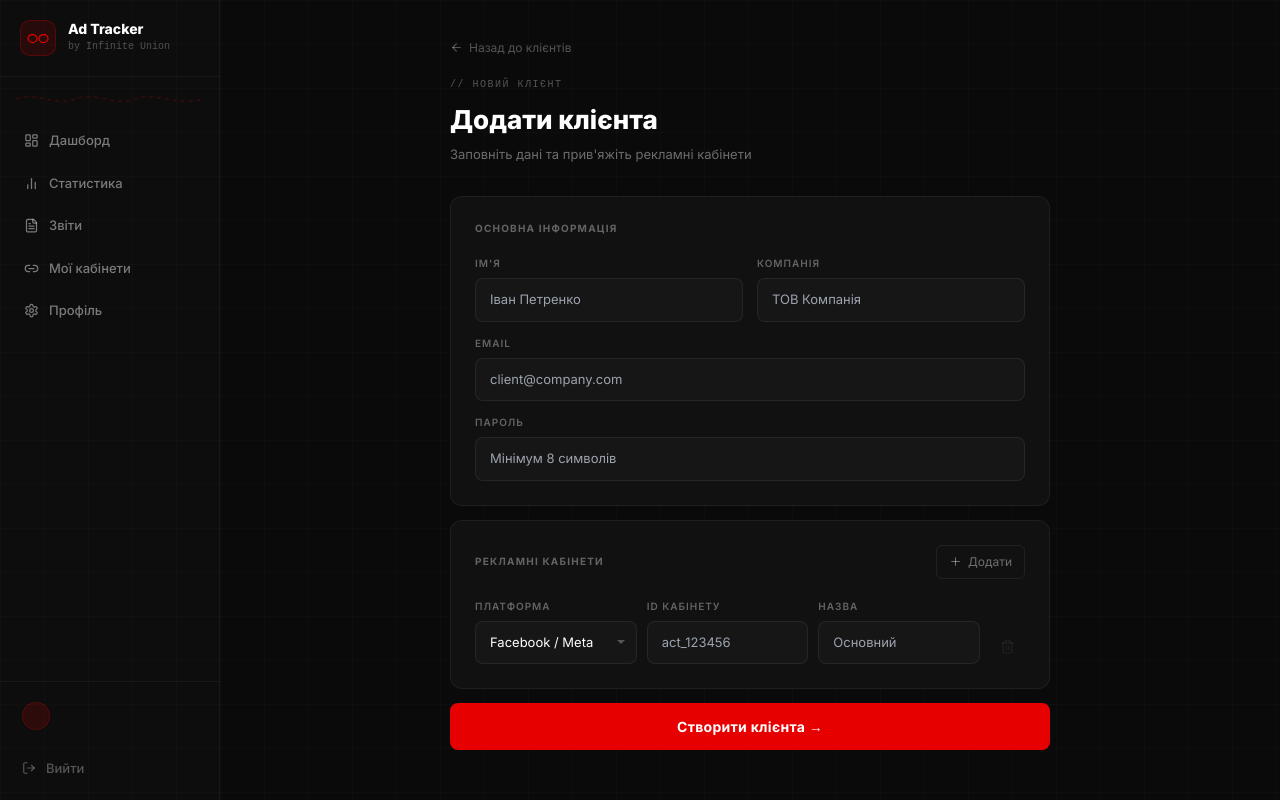
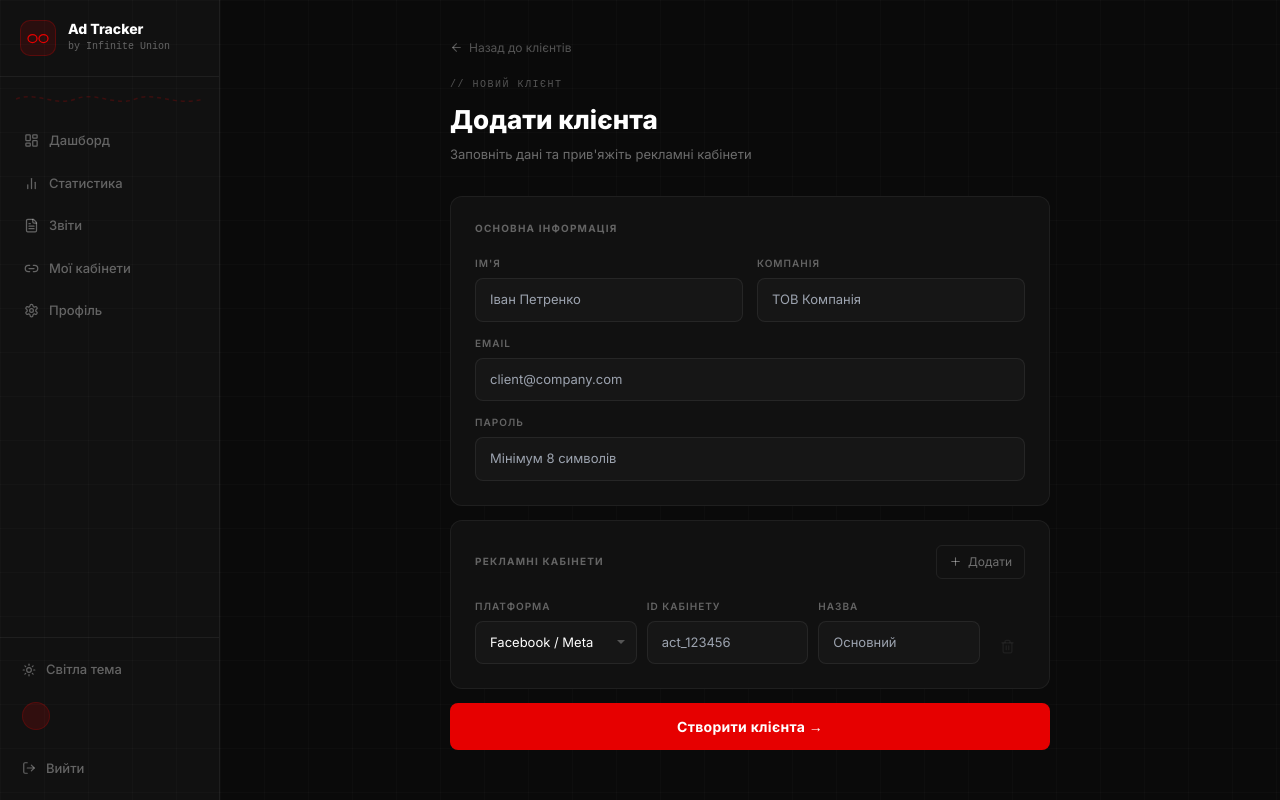
Before and after one commit to ceoinfiniteunion-cell/ad-tracker, a Next.js app: page /admin/new-client in a window 1280 px wide. Built offline with nearby package versions, Linux system fonts and the light colour scheme; no server answers.

Commit message:
feat: dark/light theme toggle with CSS variables

```diff
--- a/src/app/globals.css
+++ b/src/app/globals.css
@@ -4,13 +4,51 @@
 
 @layer base {
   * { box-sizing: border-box; }
-  body { margin: 0; padding: 0; background: #0a0a0a; color: #fff; font-family: 'Inter', -apple-system, sans-serif; -webkit-font-smoothing: antialiased; }
+
+  :root {
+    --bg: #0a0a0a;
+    --bg2: #111;
+    --bg3: #161616;
+    --bg4: #1a1a1a;
+    --border: rgba(255,255,255,0.06);
+    --border2: rgba(255,255,255,0.1);
+    --text: #ffffff;
+    --text2: rgba(255,255,255,0.6);
+    --text3: rgba(255,255,255,0.35);
+    --text4: rgba(255,255,255,0.2);
+    --accent: #e60000;
+    --accent2: rgba(230,0,0,0.12);
+    --accent3: rgba(230,0,0,0.25);
+    --scrollbar: #222;
+    --option-bg: #161616;
+  }
+
+  [data-theme="light"] {
+    --bg: #f4f4f5;
+    --bg2: #ffffff;
+    --bg3: #f0f0f0;
+    --bg4: #e8e8e8;
+    --border: rgba(0,0,0,0.08);
+    --border2: rgba(0,0,0,0.15);
+    --text: #0a0a0a;
+    --text2: rgba(0,0,0,0.6);
+    --text3: rgba(0,0,0,0.4);
+    --text4: rgba(0,0,0,0.25);
+    --accent: #e60000;
+    --accent2: rgba(230,0,0,0.08);
+    --accent3: rgba(230,0,0,0.2);
+    --scrollbar: #ccc;
+    --option-bg: #f0f0f0;
+  }
+
+  body { margin: 0; padding: 0; background: var(--bg); color: var(--text); font-family: 'Inter', -apple-system, sans-serif; -webkit-font-smoothing: antialiased; transition: background 0.3s, color 0.3s; }
   ::-webkit-scrollbar { width: 4px; }
-  ::-webkit-scrollbar-track { background: #0a0a0a; }
-  ::-webkit-scrollbar-thumb { background: #222; border-radius: 2px; }
+  ::-webkit-scrollbar-track { background: var(--bg); }
+  ::-webkit-scrollbar-thumb { background: var(--scrollbar); border-radius: 2px; }
   ::-webkit-scrollbar-thumb:hover { background: #e60000; }
   select { -webkit-appearance: none; appearance: none; }
-  option { background: #161616; color: #fff; }
+  option { background: var(--option-bg); color: var(--text); }
+
   @keyframes fadeIn { from { opacity: 0; } to { opacity: 1; } }
   @keyframes slideUp { from { opacity: 0; transform: translateY(20px); } to { opacity: 1; transform: translateY(0); } }
   @keyframes spin { to { transform: rotate(360deg); } }
--- a/src/components/layout/Providers.tsx
+++ b/src/components/layout/Providers.tsx
@@ -1,7 +1,11 @@
 'use client'
-
 import { SessionProvider } from 'next-auth/react'
+import { ThemeProvider } from '@/lib/theme'
 
 export function Providers({ children }: { children: React.ReactNode }) {
-  return <SessionProvider>{children}</SessionProvider>
+  return (
+    <SessionProvider>
+      <ThemeProvider>{children}</ThemeProvider>
+    </SessionProvider>
+  )
 }
--- a/src/components/layout/Sidebar.tsx
+++ b/src/components/layout/Sidebar.tsx
@@ -2,11 +2,13 @@
 import Link from 'next/link'
 import { usePathname } from 'next/navigation'
 import { signOut, useSession } from 'next-auth/react'
-import { Users, LayoutDashboard, LogOut, Plus, BarChart2, Settings, FileText, Zap, Link2 } from 'lucide-react'
+import { Users, LayoutDashboard, LogOut, Plus, BarChart2, Settings, FileText, Zap, Link2, Sun, Moon } from 'lucide-react'
+import { useTheme } from '@/lib/theme'
 
 export function Sidebar() {
   const pathname = usePathname()
   const { data: session } = useSession()
+  const { theme, toggle } = useTheme()
   const isAdmin = (session?.user as any)?.role === 'ADMIN'
 
   const links = isAdmin ? [
@@ -25,8 +27,8 @@ export function Sidebar() {
   ]
 
   return (
-    <aside style={{ width:'220px', minWidth:'220px', background:'#0d0d0d', borderRight:'1px solid rgba(255,255,255,0.05)', display:'flex', flexDirection:'column', height:'100vh', position:'sticky', top:0 }}>
-      <div style={{ padding:'20px', borderBottom:'1px solid rgba(255,255,255,0.05)' }}>
+    <aside style={{ width:'220px', minWidth:'220px', background:'var(--bg2)', borderRight:'1px solid var(--border)', display:'flex', flexDirection:'column', height:'100vh', position:'sticky', top:0, transition:'background 0.3s' }}>
+      <div style={{ padding:'20px', borderBottom:'1px solid var(--border)' }}>
         <div style={{ display:'flex', alignItems:'center', gap:'12px' }}>
           <div style={{ width:'36px', height:'36px', background:'rgba(230,0,0,0.12)', border:'1px solid rgba(230,0,0,0.25)', borderRadius:'10px', display:'flex', alignItems:'center', justifyContent:'center', flexShrink:0 }}>
             <svg width="22" height="11" viewBox="0 0 44 22">
@@ -35,8 +37,8 @@ export function Sidebar() {
             </svg>
           </div>
           <div>
-            <p style={{ fontWeight:800, color:'#fff', fontSize:'14px', lineHeight:1, margin:0 }}>Ad Tracker</p>
-            <p style={{ fontFamily:'monospace', fontSize:'10px', color:'rgba(255,255,255,0.28)', marginTop:'3px' }}>by Infinite Union</p>
+            <p style={{ fontWeight:800, color:'var(--text)', fontSize:'14px', lineHeight:1, margin:0 }}>Ad Tracker</p>
+            <p style={{ fontFamily:'monospace', fontSize:'10px', color:'var(--text3)', marginTop:'3px' }}>by Infinite Union</p>
           </div>
         </div>
       </div>
@@ -51,25 +53,35 @@ export function Sidebar() {
         {links.map(({ href, label, icon: Icon }) => {
           const active = pathname === href || pathname.startsWith(href + '/')
           return (
-            <Link key={href} href={href} style={{ display:'flex', alignItems:'center', gap:'10px', padding:'10px 12px', borderRadius:'8px', fontSize:'13px', fontWeight:500, textDecoration:'none', transition:'all 0.15s', background:active?'rgba(230,0,0,0.1)':'transparent', color:active?'#ff4444':'rgba(255,255,255,0.45)', borderLeft:active?'2px solid #e60000':'2px solid transparent' }}>
+            <Link key={href} href={href} style={{ display:'flex', alignItems:'center', gap:'10px', padding:'10px 12px', borderRadius:'8px', fontSize:'13px', fontWeight:500, textDecoration:'none', transition:'all 0.15s', background:active?'rgba(230,0,0,0.1)':'transparent', color:active?'#ff4444':'var(--text3)', borderLeft:active?'2px solid #e60000':'2px solid transparent' }}>
               <Icon size={15}/>{label}
             </Link>
           )
         })}
       </nav>
 
-      <div style={{ padding:'12px 10px', borderTop:'1px solid rgba(255,255,255,0.05)' }}>
+      <div style={{ padding:'12px 10px', borderTop:'1px solid var(--border)' }}>
+        <button onClick={toggle}
+          style={{ width:'100%', display:'flex', alignItems:'center', gap:'10px', padding:'10px 12px', borderRadius:'8px', fontSize:'13px', color:'var(--text3)', background:'transparent', border:'none', cursor:'pointer', transition:'all 0.15s', fontWeight:500, marginBottom:'4px' }}
+          onMouseEnter={e=>{ e.currentTarget.style.color='var(--text)'; e.currentTarget.style.background='var(--bg3)' }}
+          onMouseLeave={e=>{ e.currentTarget.style.color='var(--text3)'; e.currentTarget.style.background='transparent' }}
+        >
+          {theme==='dark' ? <Sun size={14}/> : <Moon size={14}/>}
+          {theme==='dark' ? 'Світла тема' : 'Темна тема'}
+        </button>
+
         <div style={{ padding:'8px 12px', marginBottom:'4px', borderRadius:'8px' }}>
           <div style={{ width:'28px', height:'28px', borderRadius:'50%', background:'rgba(230,0,0,0.15)', border:'1px solid rgba(230,0,0,0.2)', display:'flex', alignItems:'center', justifyContent:'center', flexShrink:0, marginBottom:'6px' }}>
             <span style={{ fontSize:'11px', fontWeight:700, color:'#e60000' }}>{session?.user?.name?.[0]?.toUpperCase()}</span>
           </div>
-          <p style={{ fontSize:'13px', fontWeight:600, color:'#fff', margin:0, overflow:'hidden', textOverflow:'ellipsis', whiteSpace:'nowrap' }}>{session?.user?.name}</p>
-          <p style={{ fontFamily:'monospace', fontSize:'10px', color:'rgba(255,255,255,0.28)', marginTop:'1px', overflow:'hidden', textOverflow:'ellipsis', whiteSpace:'nowrap' }}>{session?.user?.email}</p>
+          <p style={{ fontSize:'13px', fontWeight:600, color:'var(--text)', margin:0, overflow:'hidden', textOverflow:'ellipsis', whiteSpace:'nowrap' }}>{session?.user?.name}</p>
+          <p style={{ fontFamily:'monospace', fontSize:'10px', color:'var(--text3)', marginTop:'1px', overflow:'hidden', textOverflow:'ellipsis', whiteSpace:'nowrap' }}>{session?.user?.email}</p>
         </div>
+
         <button onClick={()=>signOut({callbackUrl:'/auth/login'})}
-          style={{ width:'100%', display:'flex', alignItems:'center', gap:'10px', padding:'10px 12px', borderRadius:'8px', fontSize:'13px', color:'rgba(255,255,255,0.3)', background:'transparent', border:'none', cursor:'pointer', transition:'all 0.15s', fontWeight:500 }}
+          style={{ width:'100%', display:'flex', alignItems:'center', gap:'10px', padding:'10px 12px', borderRadius:'8px', fontSize:'13px', color:'var(--text3)', background:'transparent', border:'none', cursor:'pointer', transition:'all 0.15s', fontWeight:500 }}
           onMouseEnter={e=>{ e.currentTarget.style.color='#ff4444'; e.currentTarget.style.background='rgba(230,0,0,0.08)' }}
-          onMouseLeave={e=>{ e.currentTarget.style.color='rgba(255,255,255,0.3)'; e.currentTarget.style.background='transparent' }}
+          onMouseLeave={e=>{ e.currentTarget.style.color='var(--text3)'; e.currentTarget.style.background='transparent' }}
         >
           <LogOut size={14}/>Вийти
         </button>
--- /dev/null
+++ b/src/lib/theme.tsx
@@ -0,0 +1,25 @@
+'use client'
+import { createContext, useContext, useEffect, useState } from 'react'
+
+type Theme = 'dark' | 'light'
+const ThemeContext = createContext<{ theme: Theme; toggle: () => void }>({ theme: 'dark', toggle: () => {} })
+
+export function ThemeProvider({ children }: { children: React.ReactNode }) {
+  const [theme, setTheme] = useState<Theme>('dark')
+
+  useEffect(() => {
+    const saved = localStorage.getItem('theme') as Theme
+    if (saved) { setTheme(saved); document.documentElement.setAttribute('data-theme', saved) }
+  }, [])
+
+  const toggle = () => {
+    const next = theme === 'dark' ? 'light' : 'dark'
+    setTheme(next)
+    localStorage.setItem('theme', next)
+    document.documentElement.setAttribute('data-theme', next)
+  }
+
+  return <ThemeContext.Provider value={{ theme, toggle }}>{children}</ThemeContext.Provider>
+}
+
+export const useTheme = () => useContext(ThemeContext)
```
